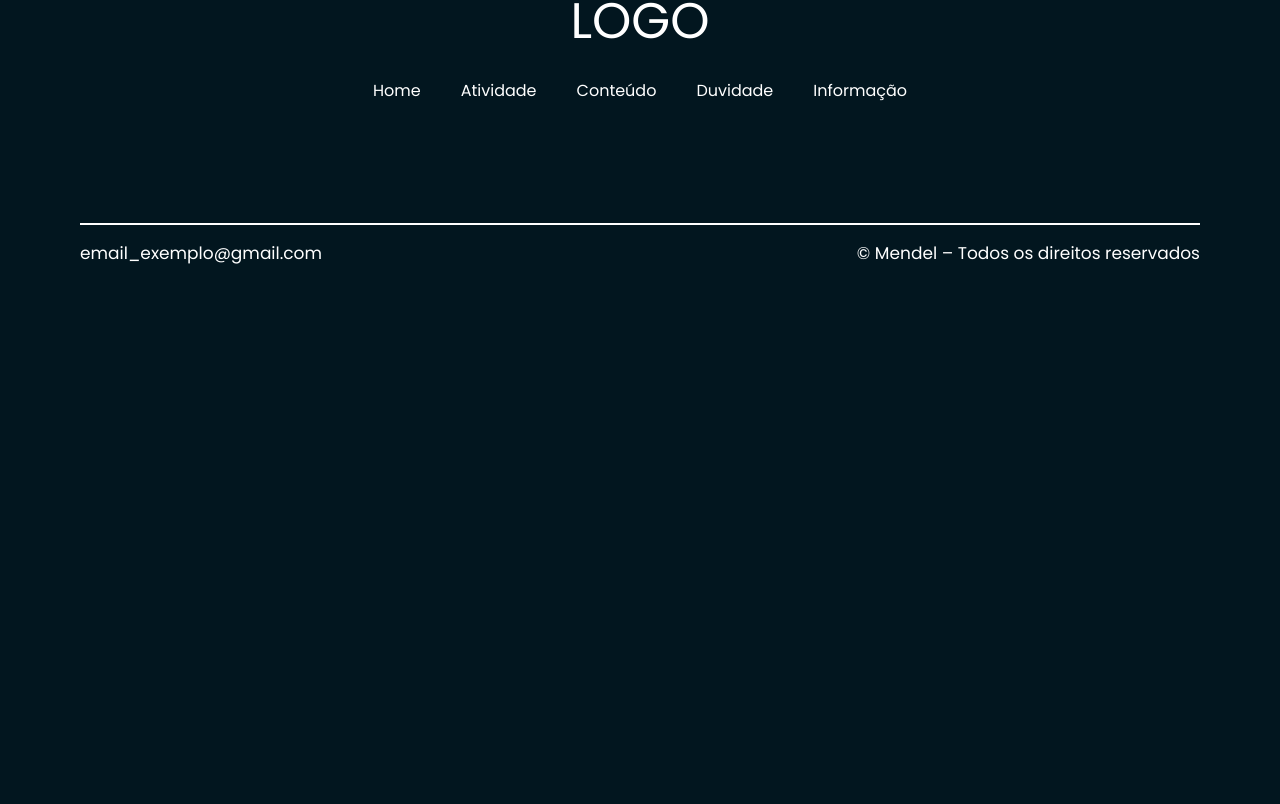
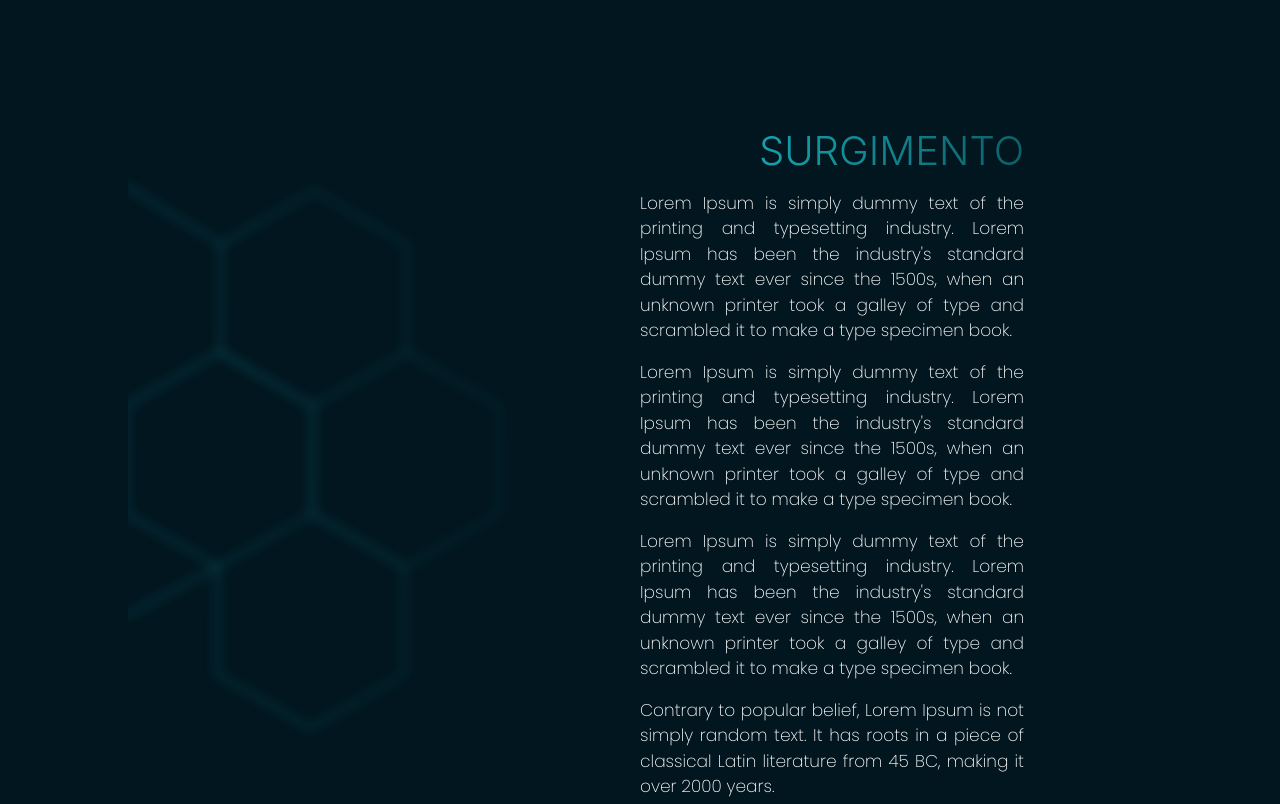
Before and after one commit to Matheus1415/Mendel, a React (Vite) app: page /abo in a window 1280 px wide. Shown: the part 856-1660 px from the top of the page. Before the commit the page ends 1203 px from the top, so only its background shows below. Built offline with nearby package versions, Linux system fonts and the light colour scheme.

Commit message:
Fazendo a parte de surgimento

```diff
--- /dev/null
+++ b/src/pages/ABO/index.jsx
@@ -0,0 +1,55 @@
+import React from "react";
+import { LayoutIntroduction } from '../../layout/LayoutIntroduction';
+import { Box, Image, Text, Heading, useBreakpointValue } from "@chakra-ui/react";
+
+export const ABO = () => {
+    const imageWidth = useBreakpointValue({ base: "20rem", sm: "25rem", md: "30rem", lg: "40rem" });
+    const imageMaxHeight = useBreakpointValue({ base: "30rem", sm: "40rem", md: "50rem", lg: "60rem" });
+    const textPadding = useBreakpointValue({ base: "2rem", md: "4rem", lg: "8rem" });
+    const textAlign = useBreakpointValue({ base: "center", md: "right" });
+
+    return (
+        <>
+            <LayoutIntroduction query="SISTEMA ABO">
+                SISTEMA ABO
+            </LayoutIntroduction>
+            <Box
+                as="section"
+                w="100%"
+                minHeight="64rem"
+                display="flex"
+                flexDirection={{ base: "column", md: "row" }}
+                alignItems="center"
+                justifyContent="center"
+                px={{ base: "1rem", md: "4rem", lg: "8rem" }}
+                py={{ base: "2rem", md: "4rem" }}
+            >
+                <Box
+                    flex="1"
+                    display="flex"
+                    justifyContent="center"
+                    mb={{ base: "2rem", md: "0" }}
+                >
+                    <Image
+                        src="../../assets/hexagono.svg"
+                        alt="Hexágono"
+                        width={imageWidth}
+                        maxHeight={imageMaxHeight}
+                    />
+                </Box>
+                <Box
+                    flex="1"
+                    textAlign={textAlign}
+                    px={textPadding}
+                    maxWidth="100%"
+                >
+                    <Heading variant="PrimaryTitle" mb="1rem">SURGIMENTO</Heading>
+                    <Text variant="Paragraph" mb="1rem">Lorem Ipsum is simply dummy text of the printing and typesetting industry. Lorem Ipsum has been the industry's standard dummy text ever since the 1500s, when an unknown printer took a galley of type and scrambled it to make a type specimen book.</Text>
+                    <Text variant="Paragraph" mb="1rem">Lorem Ipsum is simply dummy text of the printing and typesetting industry. Lorem Ipsum has been the industry's standard dummy text ever since the 1500s, when an unknown printer took a galley of type and scrambled it to make a type specimen book.</Text>
+                    <Text variant="Paragraph" mb="1rem">Lorem Ipsum is simply dummy text of the printing and typesetting industry. Lorem Ipsum has been the industry's standard dummy text ever since the 1500s, when an unknown printer took a galley of type and scrambled it to make a type specimen book.</Text>
+                    <Text variant="Paragraph">Contrary to popular belief, Lorem Ipsum is not simply random text. It has roots in a piece of classical Latin literature from 45 BC, making it over 2000 years.</Text>
+                </Box>
+            </Box>
+        </>
+    );
+}
--- a/src/pages/Alelos/index.jsx
+++ b/src/pages/Alelos/index.jsx
@@ -36,6 +36,7 @@ export const Alelos = () => {
                         justifyContent="center"
                         alignItems="center"
                     >
+
                         {conteudoAlelos.map((props, index) => (
                             <AleloCards key={index} {...props} />
                         ))}
--- a/src/router/Router.jsx
+++ b/src/router/Router.jsx
@@ -11,6 +11,7 @@ import { Page404 } from '../pages/Page404';
 import MaintenancePage from '../pages/Manuntecao';
 import AulaQuadro from '../pages/Aula';
 import { Alelos } from '../pages/Alelos';
+import { ABO } from '../pages/ABO';
 
 export const RouterAsRouter = () => {
   return (
@@ -27,6 +28,7 @@ export const RouterAsRouter = () => {
         <Route path="/mendel" element={<Mendel />} />
         <Route path="/aula" element={<AulaQuadro/>} />
         <Route path="/alelos" element={<Alelos/>} />
+        <Route path="/abo" element={<ABO/>} />
 
       </Routes>
       <Footer/>
```
Also changed, not shown: public/assets/hexagono.svg (added).
